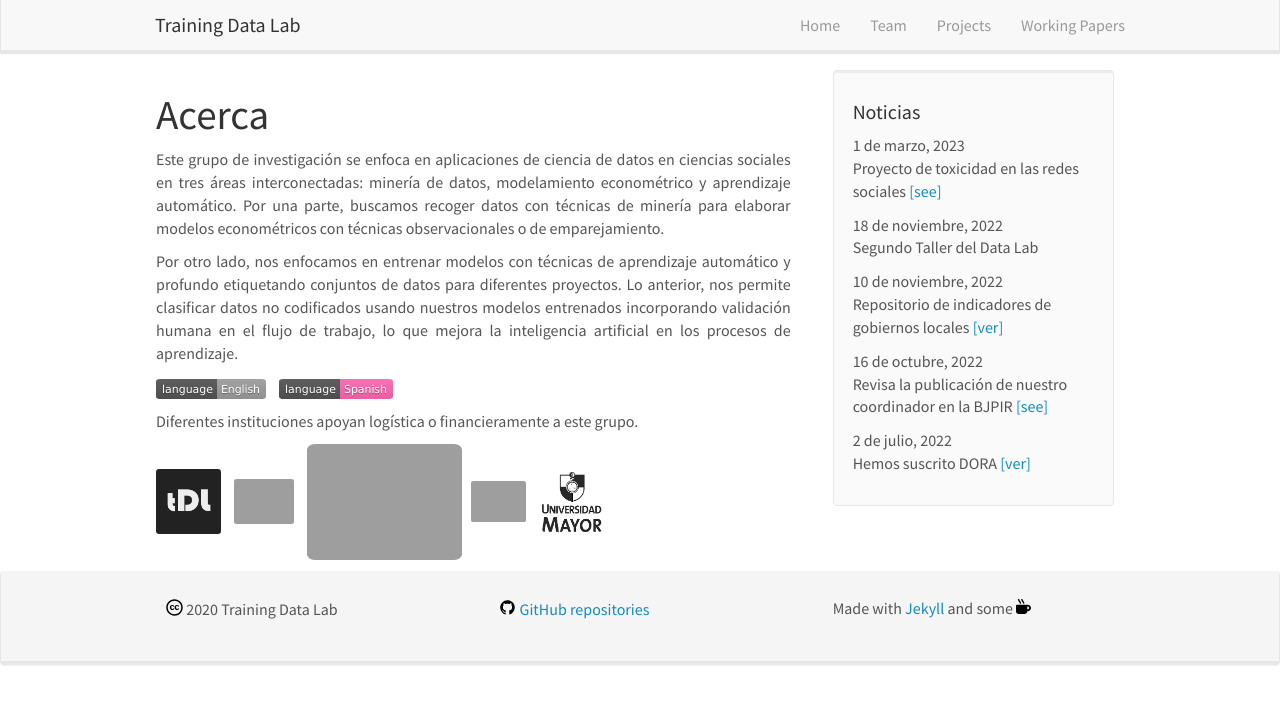
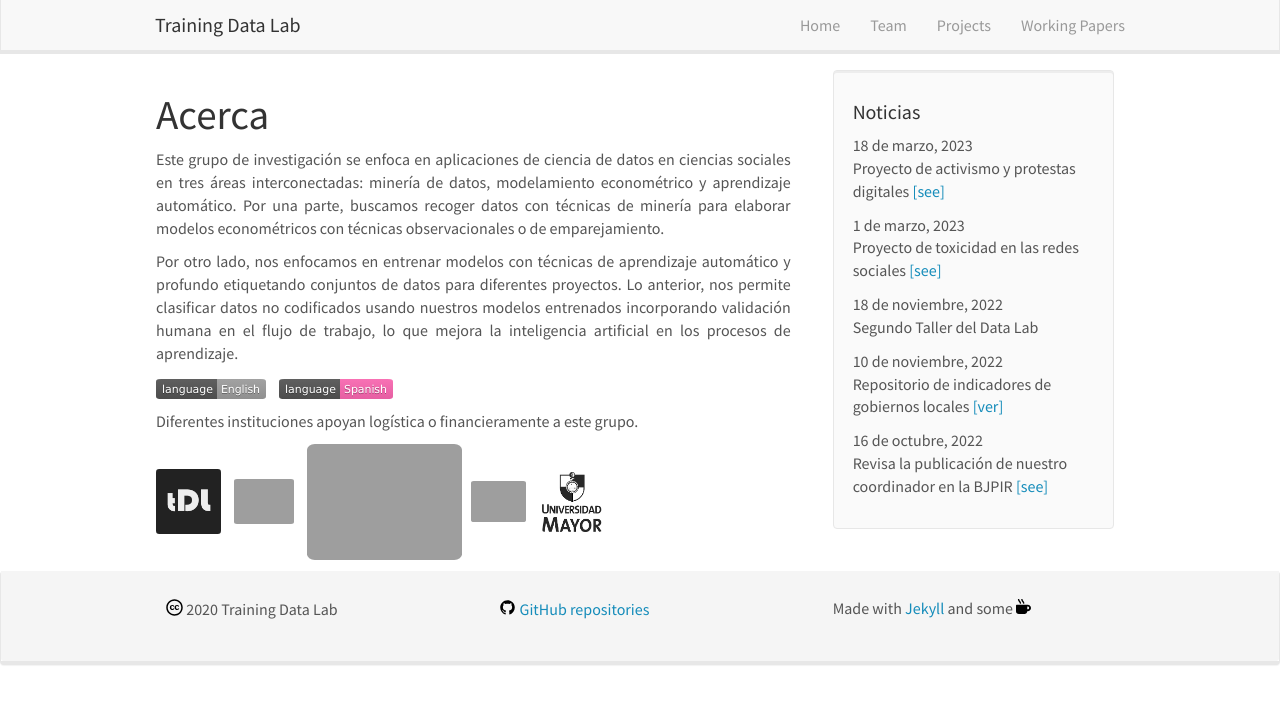
Before and after one commit to training-datalab/old-training-datalab.com, a Jekyll site: the page built from _pages/about_spanish.md, in a window 1280 px wide. Shown: the top 704 px of the page. Built offline with Jekyll 4.4.1, drawn with Linux system fonts in a browser that asks for light colours; nearby versions of some CDN libraries.

Commit message:
Update news_spanish.yml

```diff
--- a/_data/news_spanish.yml
+++ b/_data/news_spanish.yml
@@ -1,3 +1,7 @@
+- date: 18 de marzo, 2023
+  headline: "Proyecto de activismo y protestas digitales"
+  newslink: <a href="/projects/digital-activism-protests-and-incivility">[see]</a>
+
 - date: 1 de marzo, 2023
   headline: "Proyecto de toxicidad en las redes sociales"
   newslink: <a href="/projects/toxicity-in-audiences-journalistic-interactions-in-crises">[see]</a>
@@ -13,7 +17,3 @@
 - date: 16 de octubre, 2022
   headline: "Revisa la publicación de nuestro coordinador en la BJPIR"
   newslink: <a href="https://doi.org/10.1177/13691481221124850" target="_blank">[see]</a>
-
-- date: 2 de julio, 2022
-  headline: "Hemos suscrito DORA"
-  newslink: <a href="https://sfdora.org/signers/" target="_blank">[ver]</a>
```
